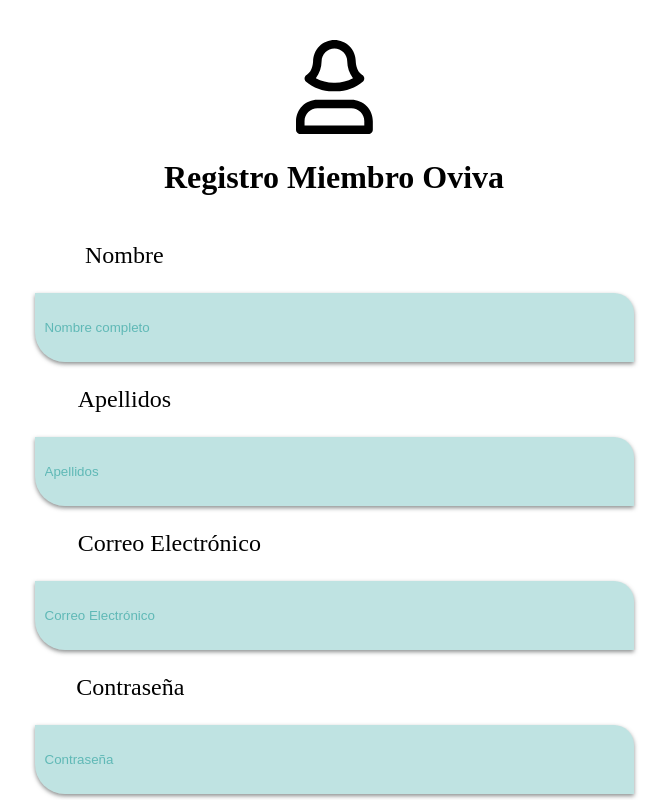
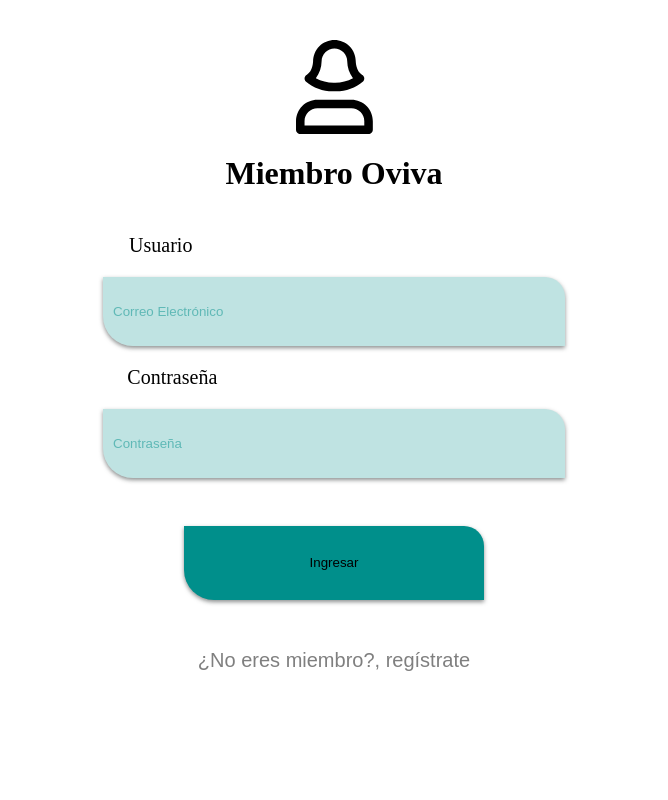
Before and after one commit to angylearns/oviva_care, a React (Vite) app in the folder HolisticFront/: page / in a window 1280 px wide. Shown: the top 800 px of the page, without its empty margins (306-974 px from the left). Built offline with nearby package versions, Linux system fonts and the light colour scheme.

Commit message:
add reset to register and login

```diff
--- a/HolisticFront/src/App.jsx
+++ b/HolisticFront/src/App.jsx
@@ -12,8 +12,8 @@ function App() {
 
   return (
     <>
-    <Register />
-      {/* <Login_user /> */}
+    {/* <Register /> */}
+      <Login_user />
       {/* <Recipe/> */}
     </>
   )
--- a/HolisticFront/src/components/login/Login_user.jsx
+++ b/HolisticFront/src/components/login/Login_user.jsx
@@ -7,7 +7,7 @@ import { handleLogin } from "../../handlers/loginHandle"
 
 function Login_user() {
 
-    const { register, handleSubmit, formState: { errors } } = useForm();
+    const { register, handleSubmit, reset, formState: { errors } } = useForm();
     const [errorMessage, setErrorMessage] = useState(''); // Define el estado para el mensaje de error
 
     // const onSubmit = data => {
--- a/HolisticFront/src/components/register/Register.jsx
+++ b/HolisticFront/src/components/register/Register.jsx
@@ -7,7 +7,7 @@ import { handleRegister } from "../../handlers/registerHandle";
 
 function Register() {
     // maneja el estado del formulario, la validación y el envío del formulario.
-    const { register, handleSubmit, formState: { errors } } = useForm();
+    const { register, handleSubmit, reset, formState: { errors } } = useForm();
     const [errorMessage, setErrorMessage] = useState(""); // Estado para almacenar el mensaje de error
 
 
```
